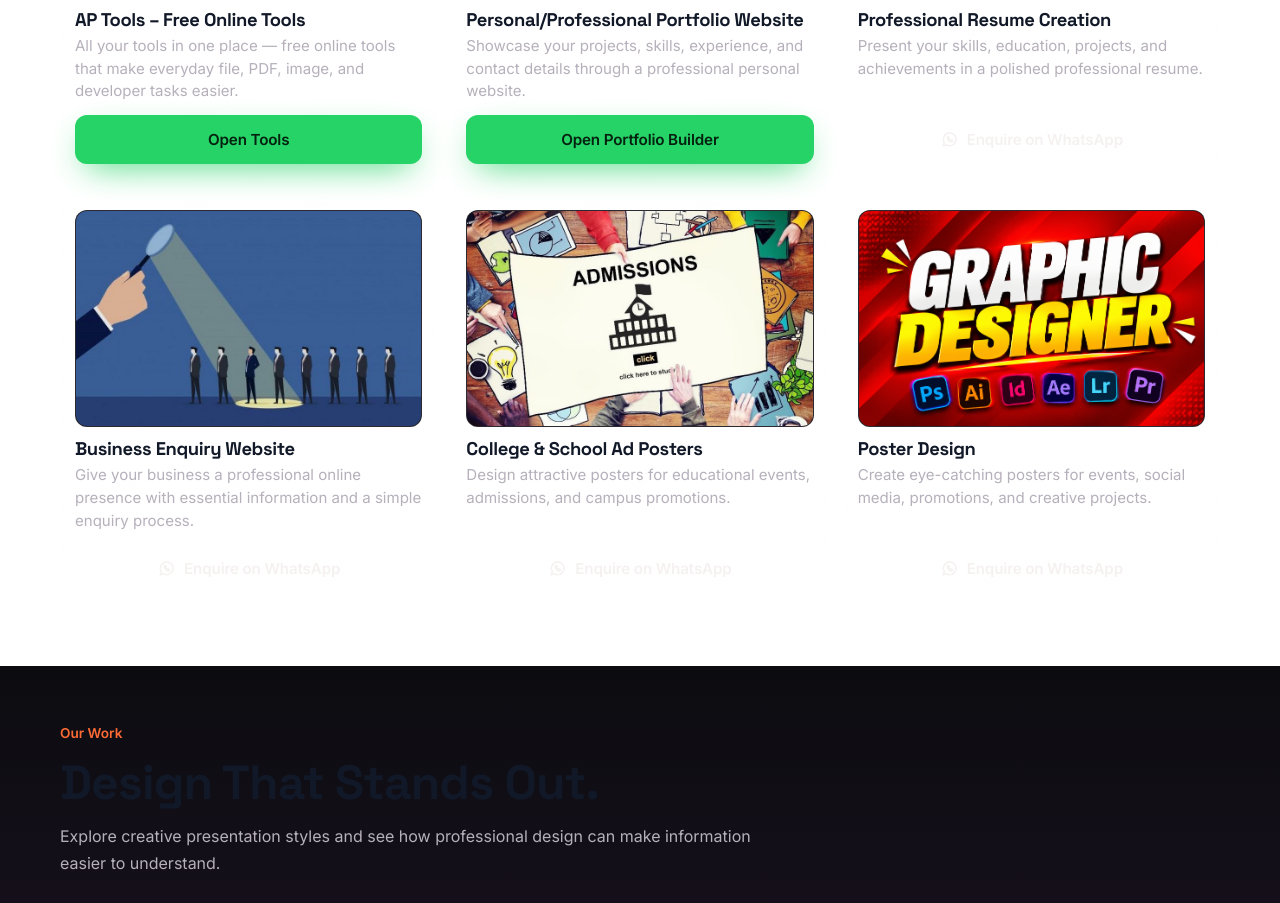
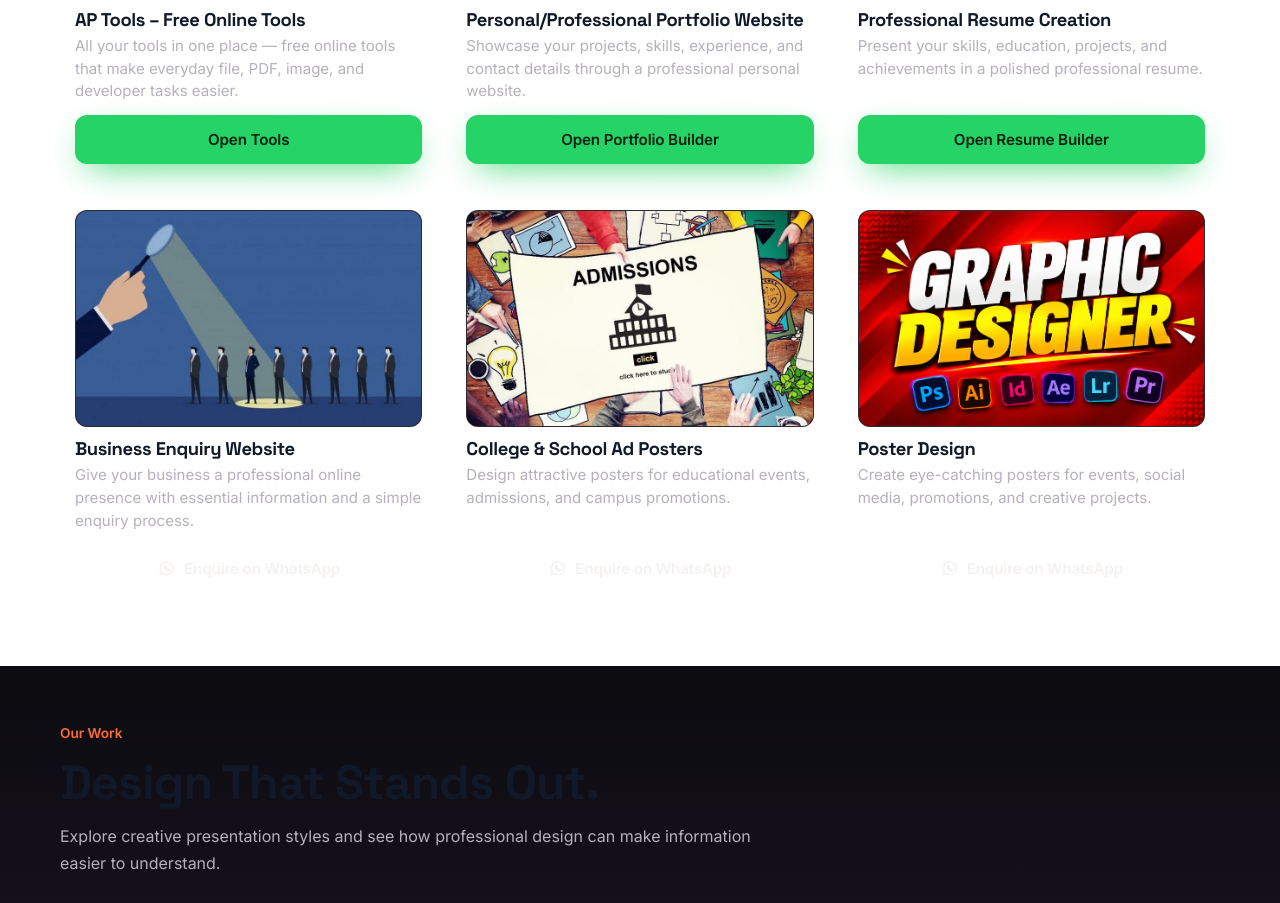
Before and after one commit to anantttt1/Business, a React (Vite) app: page / in a window 1280 px wide. Shown: the part 1116-2019 px from the top of the page. Built offline with nearby package versions, Linux system fonts and the light colour scheme; no server answers.

Commit message:
Services: Open Resume Builder button for Professional Resume card

```diff
--- a/public/ap-app.js
+++ b/public/ap-app.js
@@ -13,7 +13,7 @@ const WAI='<svg class="wi2" viewBox="0 0 24 24" fill="none" stroke="currentColor
 const ic=d=>`<span class="ic"><svg viewBox="0 0 24 24" fill="none" stroke="currentColor" stroke-width="1.7" stroke-linecap="round" stroke-linejoin="round" aria-hidden="true"><path d="${d}"/></svg></span>`;
 $$('[data-i]').forEach(e=>{const d=P[e.dataset.i];if(d)e.insertAdjacentHTML('afterbegin',ic(d))});
 $$('.ph img').forEach(i=>{const bad=()=>i.remove();if(i.complete&&!i.naturalWidth)bad();else i.addEventListener('error',bad,{once:true})});
-/* Service cards: WhatsApp CTA */
+/* Service cards: CTAs */
 $$('#services .card').forEach(c=>{
   const h=c.querySelector('h4');if(!h)return;
   const name=h.textContent.trim();
@@ -26,6 +26,11 @@ $$('#services .card').forEach(c=>{
   if(c.hasAttribute('data-builder')){
     const a=document.createElement('a');
     a.className='btn p';a.href='/portfolio-builder/';a.textContent='Open Portfolio Builder';
+    c.appendChild(a);return;
+  }
+  if(c.hasAttribute('data-resume') || /Professional Resume/i.test(name)){
+    const a=document.createElement('a');
+    a.className='btn p';a.href='/resume-builder/';a.textContent='Open Resume Builder';
     c.appendChild(a);return;
   }
   const a=document.createElement('a');
```
